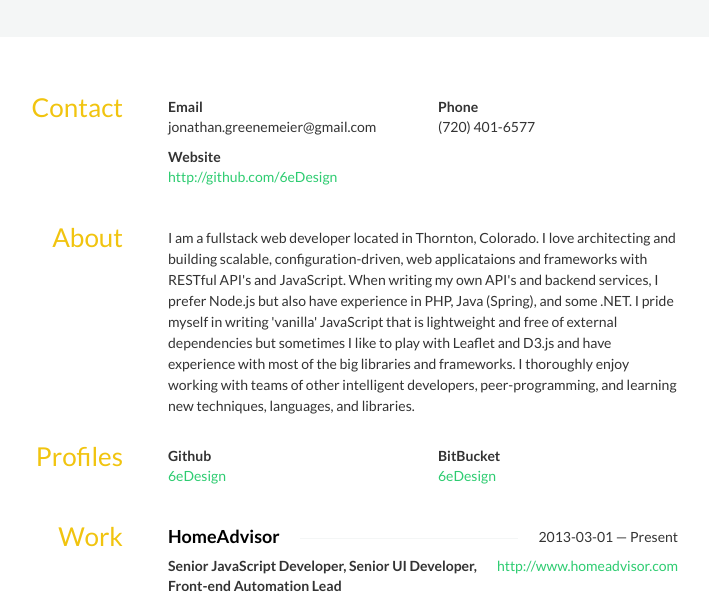
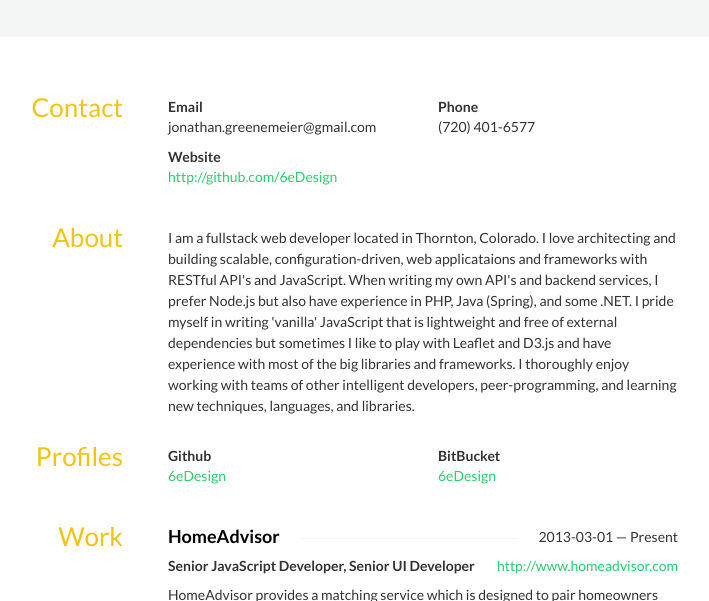
Before and after one commit to 6eDesign/6eDesign.github.io, a website: page index.html in a window 1280 px wide. Shown: the part 149-750 px from the top of the page, without its empty margins (307-1016 px from the left). Drawn offline with nearby package versions, Linux system fonts and the light colour scheme; some icons are missing.

Commit message:
Update index.html

```diff
--- a/index.html
+++ b/index.html
@@ -294,8 +294,7 @@
                             <div class="website pull-right">	<a href="http://www.homeadvisor.com">http://www.homeadvisor.com</a>
 
                             </div>
-                            <div class="position">Senior JavaScript Developer, Senior UI Developer, Front-end Automation
-                                Lead</div>
+                            <div class="position">Senior JavaScript Developer, Senior UI Developer</div>
                             <div class="summary">
                                 <p>HomeAdvisor provides a matching service which is designed to pair homeowners
                                     with qualified and pre-screened contractors.</p>
```
